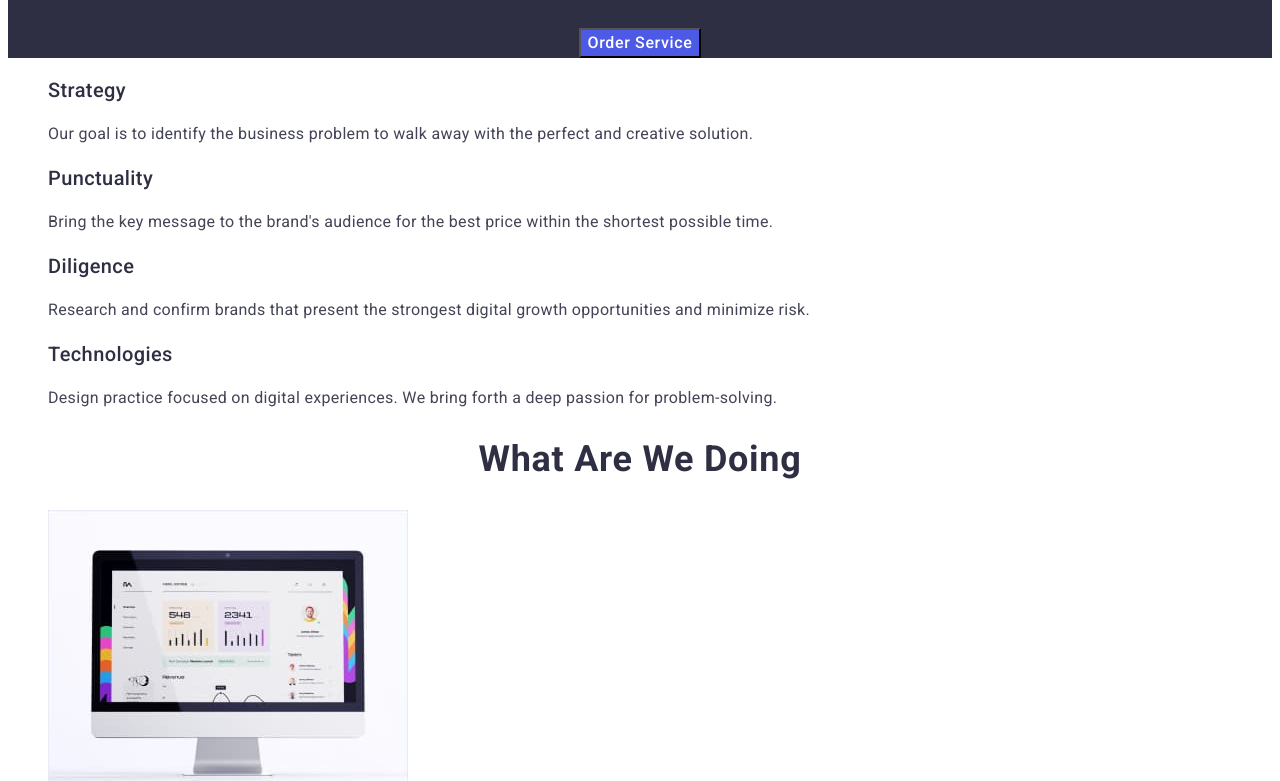
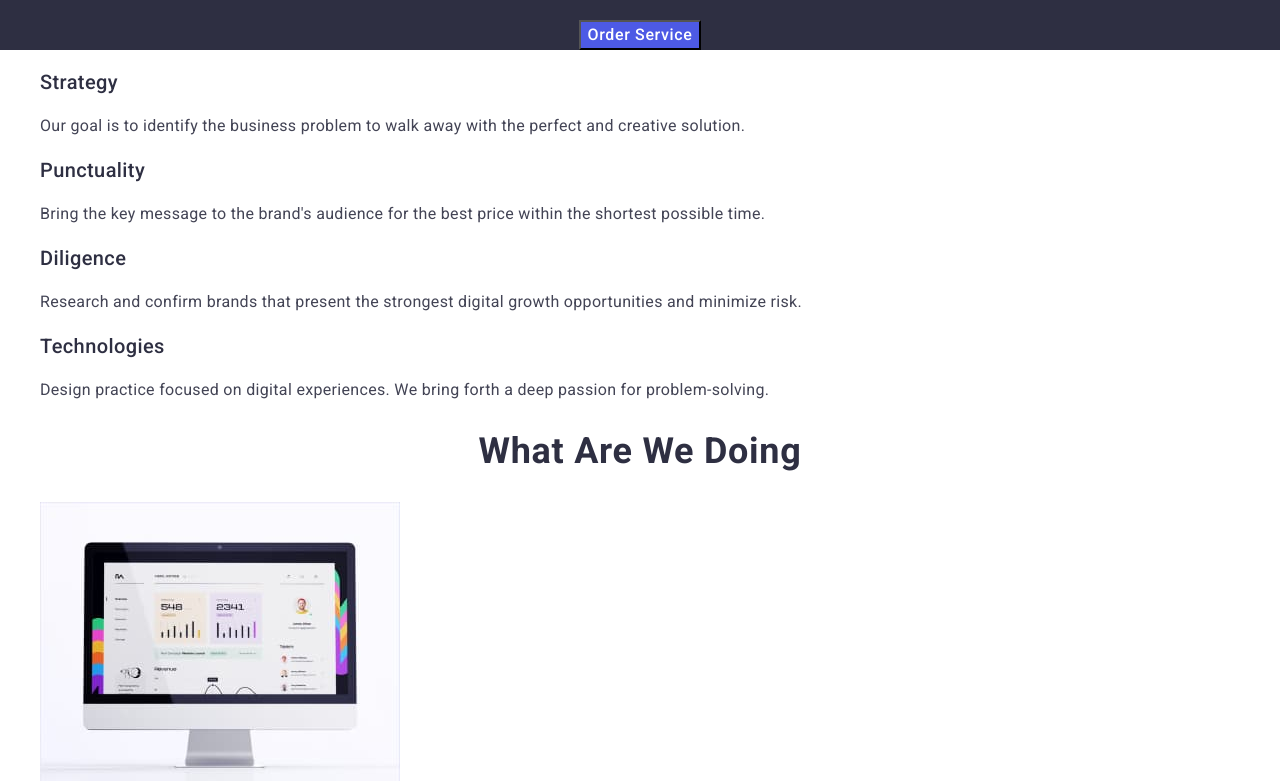
Before and after one commit to StepanKryvskyi/goit-markup-hw-03, a plain HTML site: page index.html in a window 1280 px wide. Shown: the part 306-1087 px from the top of the page. Drawn offline with nearby package versions, Linux system fonts and the light colour scheme.

Commit message:
added modern normalize css

```diff
--- a/index.html
+++ b/index.html
@@ -11,6 +11,7 @@
       href="https://fonts.googleapis.com/css2?family=Montserrat:wght@400;700&family=Raleway:wght@800&family=Roboto:wght@400;500;700;900&display=swap"
       rel="stylesheet"
     />
+    <link rel="stylesheet" href="https://cdnjs.cloudflare.com/ajax/libs/modern-normalize/1.1.0/modern-normalize.css">
     <link rel="stylesheet" href="./css/styles.css" />
   </head>
   <body>
```
Also changed, not shown: portfolio.html (+1 -0 lines).
